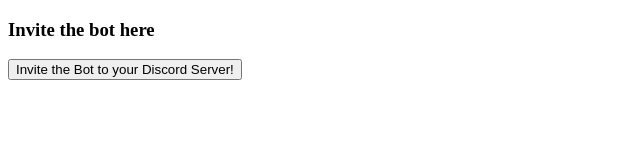
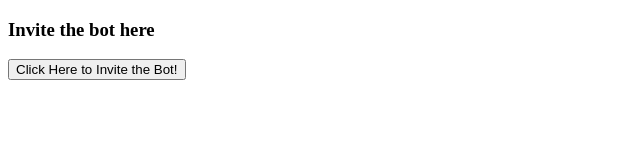
Before and after one commit to Willy5s/willy5s.github.io, a plain HTML site: page index.html in a window 1280 px wide. Shown: the whole page, without its empty margins (0-640 px from the left). Drawn offline with Linux system fonts and the light colour scheme.

Commit message:
Update index.html

```diff
--- a/index.html
+++ b/index.html
@@ -4,6 +4,6 @@
 </head>
 <body>
 <h3>Invite the bot here</h3>
-<button onclick="window.location.href = 'https://discord.com/api/oauth2/authorize?client_id=709664554124050513&permissions=8&redirect_uri=https%3A%2F%2Fwilly5s.github.io&scope=bot""';">Invite the Bot to your Discord Server!</button>
+<button onclick="window.location.href = 'https://discord.com/api/oauth2/authorize?client_id=709664554124050513&permissions=8&redirect_uri=https%3A%2F%2Fwilly5s.github.io&scope=bot';">Click Here to Invite the Bot!</button>
 </body>
 </html>
```
